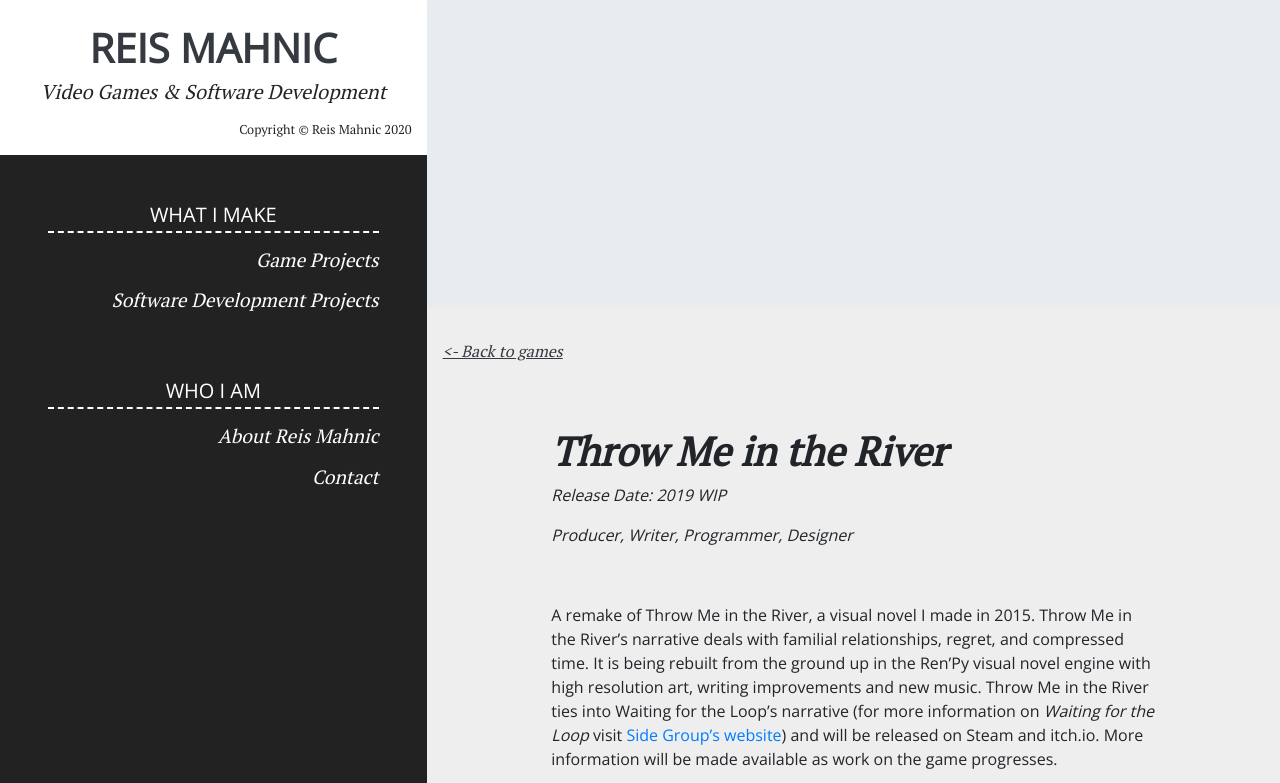
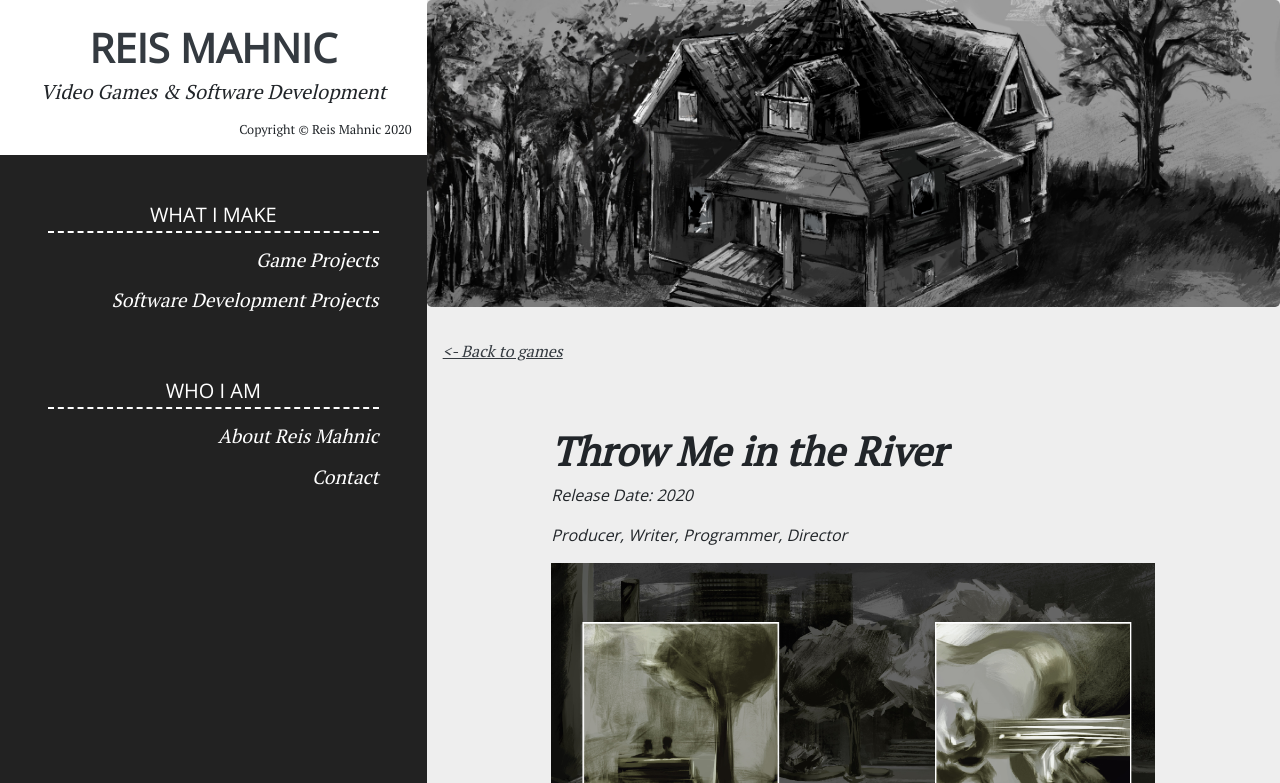
Before and after one commit to reismahnic/reis-mahnic, a Jekyll site: the page built from _games/river.md, in a window 1280 px wide, cut to the strip 0-783 px from the top of the page. Built offline with Jekyll 4.4.1, drawn with Linux system fonts in a browser that asks for light colours; some of the changed text lies outside the part shown.

Commit message:
Update Game “river”

```diff
--- a/_games/river.md
+++ b/_games/river.md
@@ -1,17 +1,22 @@
 ---
 title: Throw Me in the River
-release_date: 2019 WIP
-header_image: /assets/images/riverremake1.jpg
+release_date: "2020"
+header_image: /assets/images/riverremake3.jpg
 order: 1
 ---
-_Producer, Writer, Programmer, Designer_
+*Producer, Writer, Programmer, Director*
 
 ![](/assets/images/riverremake2.jpg)
 
-A remake of Throw Me in the River, a visual novel I made in 2015. Throw Me in the River's narrative deals with familial relationships, regret, and compressed time. It is being rebuilt from the ground up in the Ren'Py visual novel engine with high resolution art, writing improvements and new music. Throw Me in the River ties into Waiting for the Loop's narrative (for more information on _Waiting for the Loop_ visit [Side Group's website](http://sidegroupgames.com){:target="_blank"}) and will be released on Steam and itch.io. More information will be made available as work on the game progresses.
+A short form, sci-fi visual novel about a man experiencing his family relationships through a state of compressed time.\
+In Throw Me in the River, each scene takes place 20 years apart and examines the state of Joseph's life at that time through conversations he has with his various family members.
 
-<style>.embed-container { position: relative; padding-bottom: 56.25%; height: 0; overflow: hidden; max-width: 100%; } .embed-container iframe, .embed-container object, .embed-container embed { position: absolute; top: 0; left: 0; width: 100%; height: 100%; }</style><div class='embed-container'><iframe src='https://player.vimeo.com/video/341119823' frameborder='0' webkitAllowFullScreen mozallowfullscreen allowFullScreen></iframe></div>
+Throw Me in the River's narrative deals with familial relationships, regret, and compressed time. It was built in the Ren'Py visual novel engine with high resolution art, writing improvements and new music. Throw Me in the River ties into Waiting for the Loop's narrative (for more information on *Waiting for the Loop* visit [Side Group's website](http://sidegroupgames.com){:target="_blank"}) and will be released on Steam and itch.io. Throw Me in the River is a remake of a 2015 game jam game and features commentary galleries detailing its development process.
+
+<iframe width="1280" height="720" src="https://www.youtube.com/embed/jDePBFF_Gho" frameborder="0" allow="accelerometer; autoplay; clipboard-write; encrypted-media; gyroscope; picture-in-picture" allowfullscreen></iframe>
 
 <br>
 
-![](/assets/images/riverremake3.jpg)
+![](/assets/images/riverremake4.jpg)
+
+![](/assets/images/riverremake1.jpg)
```
Also changed, not shown: assets/images/riverremake1.jpg (added), assets/images/riverremake2.jpg (added), assets/images/riverremake3.jpg (added), assets/images/riverremake4.jpg (added).
